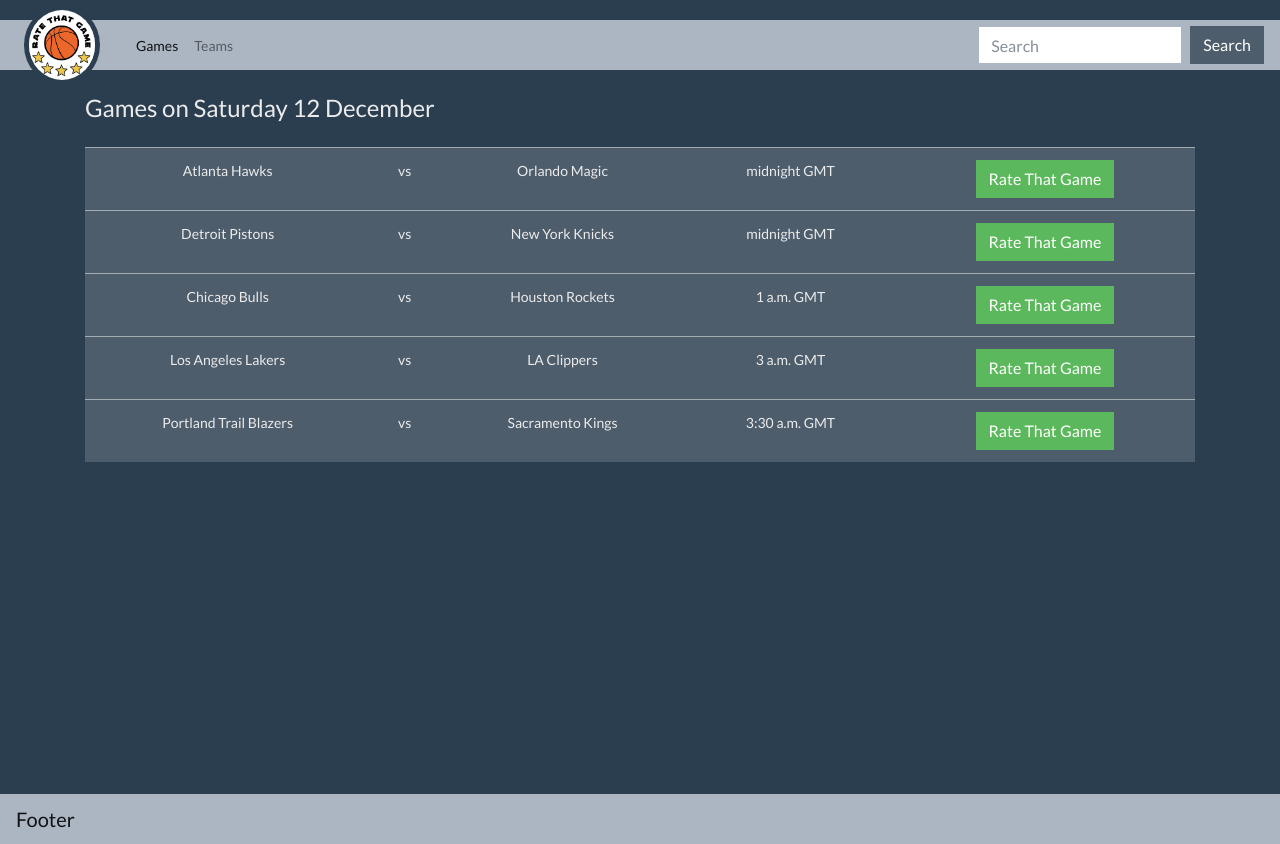
After one commit to jamiebird119/rate-that-game, a Django app: page /schedule/search/2020-12-12/ in a window 1280 px wide. The commit adds this page. Run offline with Django 3.2, Linux system fonts and the light colour scheme; data comes from the database, SQL or seed files in the repository; some libraries are stand-ins or nearby versions.

Commit message:
Added schedule search functionality and template

```diff
--- a/rate_that_game/urls.py
+++ b/rate_that_game/urls.py
@@ -22,4 +22,5 @@
 urlpatterns = static(settings.MEDIA_URL, document_root=settings.MEDIA_ROOT) + [
     path('admin/', admin.site.urls),
     path('', include('home.urls')),
+    path('schedule/', include('schedule.urls')),
 ]
--- /dev/null
+++ b/schedule/templates/schedule/schedule_search.html
@@ -0,0 +1,24 @@
+{% extends 'base.html' %} {% load static %}
+
+{% block content %}
+<div class="container">
+
+<h4 class="header my-4">Games on {{date}} </h4>
+{% if message %}
+ <h5 class="text-danger">  {{ message }}</h5>
+{% endif %}
+    <table class="table table-hover">
+    {% if games %}
+        {% for game in games %}
+            <tr class="table-secondary text-center my-auto">
+                <td>{{game.home.name }}</td>
+                <td> vs </td>
+                <td> {{game.away.name}}</td>
+                <td> {{game.time}} GMT</td>
+                <td> <a class="btn btn-large btn-success">Rate That Game</a> </td>
+            </tr>
+        {% endfor %}
+    {% endif %}
+    </table>
+</div>
+{% endblock %}
--- /dev/null
+++ b/schedule/urls.py
@@ -0,0 +1,7 @@
+from django.urls import path
+from . import views
+
+
+urlpatterns = [
+    path('search/<date>/', views.schedule_search, name='schedule_search'),
+]
--- a/schedule/views.py
+++ b/schedule/views.py
@@ -1,13 +1,24 @@
 from django.shortcuts import render
 from .models import Schedule
+from datetime import datetime
+
+
 # Create your views here.
 
 
 def schedule_search(request, date):
     template = 'schedule/schedule_search.html'
-    games = Schedule.objects.all(date=date)
-    context = {
-        'date': date,
-        'games': games,
-    }
+    search_date = datetime.strptime(date, "%Y-%m-%d")
+    try:
+        games = Schedule.objects.filter(date=search_date)
+        context = {
+            'date': datetime.strftime(search_date, '%A %d %B'),
+            'games': games,
+        }
+    except Exception as e:
+        print(e)
+        context = {
+            'date': datetime.strftime(search_date, '%A %d %B'),
+            'message': 'There are currently no games on the selected date. Please check another.',
+        }
     return render(request, template, context)
--- a/static/css/base.css
+++ b/static/css/base.css
@@ -23,6 +23,10 @@
     height: 50px;
 }
 
+.container{
+    min-height: calc(100vh - 120px);
+}
+
 @media only screen and (min-width: 769px) {
   .list-nav{
     margin-left: 5rem;
--- a/templates/base.html
+++ b/templates/base.html
@@ -22,9 +22,9 @@
     <script src="https://kit.fontawesome.com/b3365ba79c.js" crossorigin="anonymous"></script>
     <!-- JQUERY JS-->
     <script
-  src="https://code.jquery.com/jquery-3.5.1.js"
-  integrity="sha256-QWo7LDvxbWT2tbbQ97B53yJnYU3WhH/C8ycbRAkjPDc="
-  crossorigin="anonymous"></script>
+        src="https://code.jquery.com/jquery-3.5.1.js"
+        integrity="sha256-QWo7LDvxbWT2tbbQ97B53yJnYU3WhH/C8ycbRAkjPDc="
+        crossorigin="anonymous"></script>
 
     <!-- Bootstrap JS-->
     <script
@@ -92,8 +92,12 @@
     {% block content %}
     {% endblock %}
 
+    <footer>
+        <nav class="navbar navbar-expand-lg navbar-light bg-light">
+            <a class="navbar-brand" href="#">Footer</a>
+        </nav>
+    </footer>
     {% block postloadjs %}
-
     {% endblock %}
   </body>
 </html>
```
Also changed, not shown: home/templates/home/index.html (+7 -3 lines), home/views.py (+5 -2 lines).
